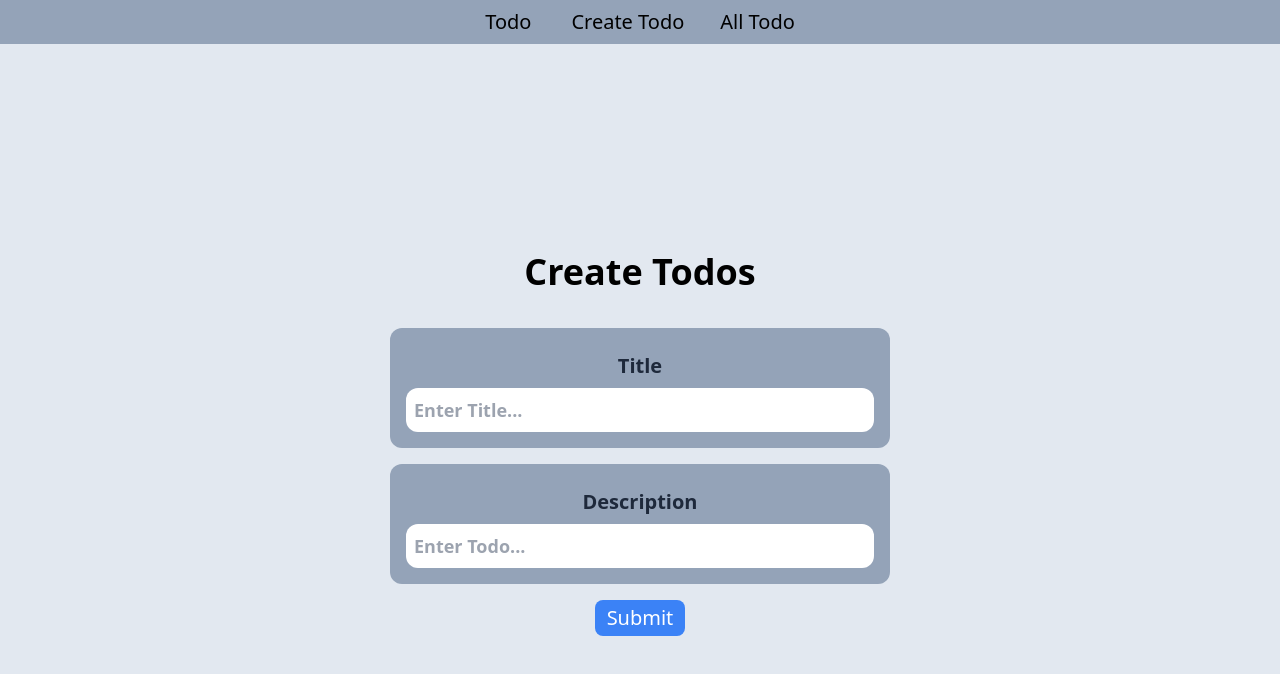
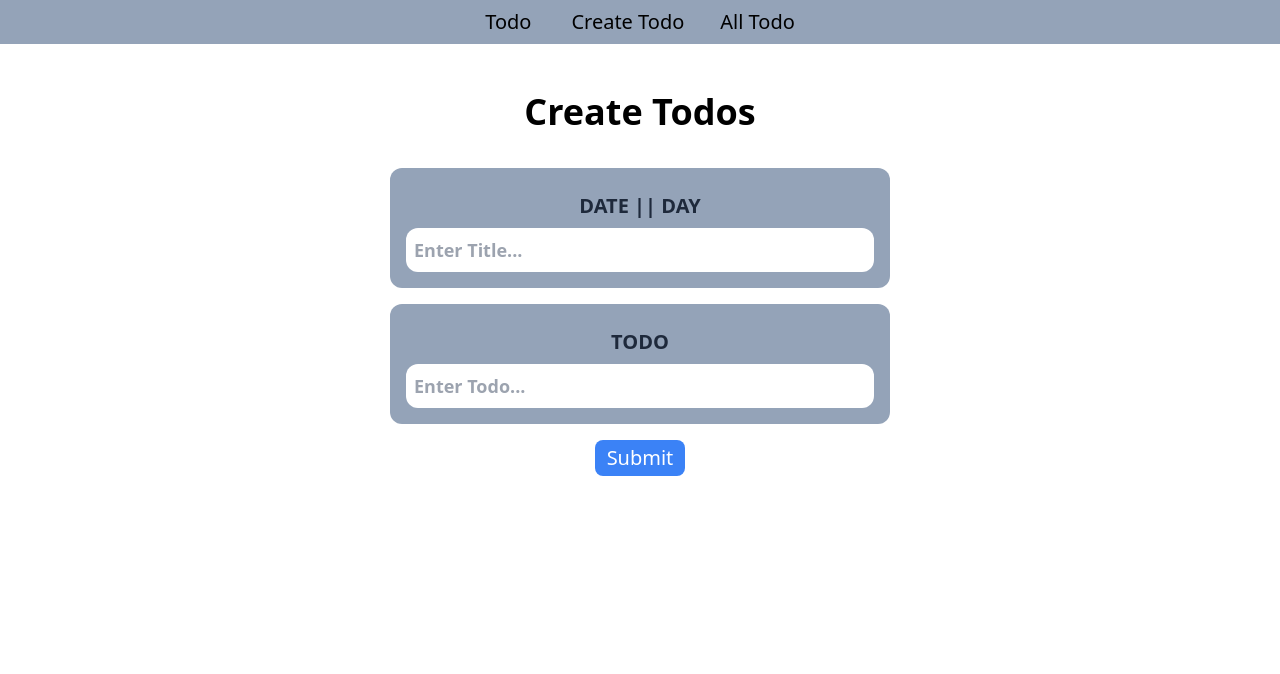
Before and after one commit to pksingh1508/todosApplication, a React (Create React App) app: page /createTodo in a window 1280 px wide. Shown: the top 674 px of the page. Built offline with nearby package versions, Linux system fonts and the light colour scheme.

Commit message:
changes some files

```diff
--- a/package.json
+++ b/package.json
@@ -10,6 +10,7 @@
     "react": "^18.2.0",
     "react-dom": "^18.2.0",
     "react-hot-toast": "^2.4.1",
+    "react-icons": "^4.10.1",
     "react-router-dom": "^6.11.1",
     "react-scripts": "5.0.1",
     "web-vitals": "^2.1.4"
--- a/src/components/Todo.jsx
+++ b/src/components/Todo.jsx
@@ -1,5 +1,7 @@
 import React from 'react'
 import { useNavigate } from 'react-router-dom';
+import { RiDeleteBin6Line } from 'react-icons/ri'
+import { FaEdit } from 'react-icons/fa'
 
 const Todo = ({title, description, _id, deleteTodo}) => {
 
@@ -15,10 +17,14 @@ const Todo = ({title, description, _id, deleteTodo}) => {
 
   return (
     <div className='bg-slate-400 m-3 w-[350px] px-2 py-2 rounded-lg'>
-      <p className='text-green-700 font-bold text-2xl'><span className='text-black font-bold font-serif'>Title : </span>{title}</p>
-      <p className='text-orange-700 font-bold text-2xl'><span className='text-black font-bold font-serif text-xl'>Description : </span>{description}</p>
-      <button className='bg-blue-600 px-3 rounded-lg text-xl font-bold py-1 mt-4 hover:bg-blue-500 transition-all mr-2' onClick={deleteCard}>Delete</button>
-      <button className='bg-blue-600 px-3 rounded-lg text-xl font-bold py-1 mt-4 hover:bg-blue-500 transition-all ml-2  ' onClick={updateTodo}>Edit</button>
+      <p className='text-green-700 font-bold text-2xl'><span className='text-black font-bold font-serif'>Date/Day : </span>{title}</p>
+      <p className='text-orange-700 font-bold text-2xl'><span className='text-black font-bold font-serif text-2xl'>Todo : </span>{description}</p>
+      <button className='bg-blue-600 px-3 rounded-lg text-xl font-bold py-1 mt-4 hover:bg-blue-500 transition-all mr-2'
+       onClick={deleteCard}> <RiDeleteBin6Line/> </button>
+      <button className='bg-blue-600 px-3 rounded-lg text-xl font-bold py-1 mt-4 hover:bg-blue-500 transition-all ml-2  '
+      onClick={updateTodo}>
+        <FaEdit/>
+      </button>
     </div>
   )
 }
--- a/src/components/TodoAll.jsx
+++ b/src/components/TodoAll.jsx
@@ -1,5 +1,6 @@
 import React, { useEffect, useState } from 'react'
 import Todo from './Todo';
+import toast from 'react-hot-toast';
 
 const TodoAll = () => {
     const [data, setData] = useState([]);
@@ -31,7 +32,7 @@ const TodoAll = () => {
         const response = await fetch(`https://todoapp-p93i.onrender.com/api/v1/deleteTodo/${id}`,{
             method: 'DELETE',
         })
-
+        toast.success("Todo deleted successfully");
         if(!response.ok) {
             setError(response.error);
         }
--- a/src/components/TodoCreate.jsx
+++ b/src/components/TodoCreate.jsx
@@ -31,7 +31,7 @@ const TodoCreate = () => {
       }
 
   return (
-    <div className='w-[100vw] h-[100vh] bg-slate-200 flex items-center justify-center text-center'>
+    <div className='w-[100vw] h-[90vh] flex pt-12  text-center'>
         <form onSubmit={submit} className='w-[100vw] flex flex-col items-center'>
         {
             error &&
@@ -40,14 +40,14 @@ const TodoCreate = () => {
             </div>
         }
         <div className='text-center text-xl lg:text-4xl font-bold mb-9'>Create Todos</div>
-        <div className='sm:w-[350px] lg:w-[500px] w-[240px] flex flex-col bg-slate-400 p-4 rounded-xl mb-2'>
-          <label htmlFor="title" className='text-xl text-slate-800 py-2 font-bold'>Title</label>
+        <div className='sm:w-[350px] lg:w-[500px] w-[320px] flex flex-col bg-slate-400 p-4 rounded-xl mb-2'>
+          <label htmlFor="title" className='text-xl text-slate-800 py-2 font-bold uppercase'>Date || Day</label>
           <input type="text" id='title' placeholder='Enter Title...' onChange={(e) => (setTitle(e.target.value))}
             className='rounded-xl px-2 py-2 text-lg font-bold'
           />
         </div>
-        <div className='sm:w-[350px] lg:w-[500px] w-[240px] flex flex-col bg-slate-400 p-4 rounded-xl mt-2'>
-          <label htmlFor="desc" className='text-xl text-slate-800 py-2 font-bold'>Description</label>
+        <div className='sm:w-[350px] lg:w-[500px] w-[320px] flex flex-col bg-slate-400 p-4 rounded-xl mt-2'>
+          <label htmlFor="desc" className='text-xl text-slate-800 py-2 font-bold uppercase'>Todo</label>
           <input type="text" id='desc' placeholder='Enter Todo...' onChange={(e) => (setDescription(e.target.value))}
             className='rounded-xl px-2 py-2 text-lg font-bold'
           />
--- a/src/components/UpdateTodo.jsx
+++ b/src/components/UpdateTodo.jsx
@@ -57,13 +57,13 @@ const UpdateTodo = () => {
             </div>
         }
         <div className='sm:w-[350px] lg:w-[500px] w-[240px] flex flex-col bg-slate-400 p-4 rounded-xl mb-2'>
-          <label htmlFor="title" className='text-xl text-slate-800 py-2 font-bold'>Title</label>
+          <label htmlFor="title" className='text-xl text-slate-800 py-2 font-bold'>Date || Day</label>
           <input type="text" id='title' value={title} placeholder='Enter Title...' onChange={(e) => (setTitle(e.target.value))}
             className='rounded-xl px-2 py-2 text-lg font-bold'
           />
         </div>
         <div className='sm:w-[350px] lg:w-[500px] w-[240px] flex flex-col bg-slate-400 p-4 rounded-xl mt-2'>
-          <label htmlFor="desc" className='text-xl text-slate-800 py-2 font-bold'>Description</label>
+          <label htmlFor="desc" className='text-xl text-slate-800 py-2 font-bold'>Todo</label>
           <input type="text" id='desc' value={description} placeholder='Enter Todo...' onChange={(e) => (setDescription(e.target.value))}
             className='rounded-xl px-2 py-2 text-lg font-bold'
           />
--- a/src/pages/Home.jsx
+++ b/src/pages/Home.jsx
@@ -4,10 +4,10 @@ import { useNavigate } from 'react-router-dom';
 const Home = () => {
   const navigate = useNavigate();
   return (
-    <div className=' flex justify-center items-center h-[100vh] bg-slate-800 flex-wrap'>
-      <div className='lg:w[70vw] sm:w-[50vw] w-[270px] bg-slate-500 p-6 rounded-lg flex flex-col items-center text-white'>
-        <p className='text-xl lg:text-4xl font-bold'>Welcome to Todo App</p>
-        <p className='text-xl'>This is a Todo app for making your day, Organize your day, for better productivity.</p>
+    <div className=' flex justify-center h-[90vh] bg-slate-800 flex-wrap'>
+      <div className='lg:w[70vw] sm:w-[50vw] w-[270px] bg-slate-500 p-6 h-fit mt-[7rem] rounded-lg flex flex-col items-center text-white'>
+        <p className='text-xl sm:text-2xl lg:text-4xl font-bold uppercase'>Welcome to Todo App</p>
+        <p className='lg:text-xl text-[18px] w-[40vw] lg:w-[20vw]'>This is a Todo app for making your day, Organize your day, for better productivity.</p>
         <button onClick={() => navigate('/createTodo')} className='bg-blue-500 px-3 rounded-lg text-xl py-1 mt-4 hover:scale-x-125 hover:bg-blue-400 transition-all'>Create Todo</button>
       </div>
     </div>
```
Also changed, not shown: 1 other file (tests, documents, lock files or other folders).
